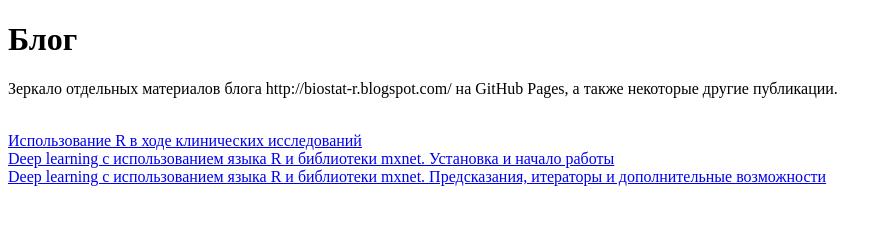
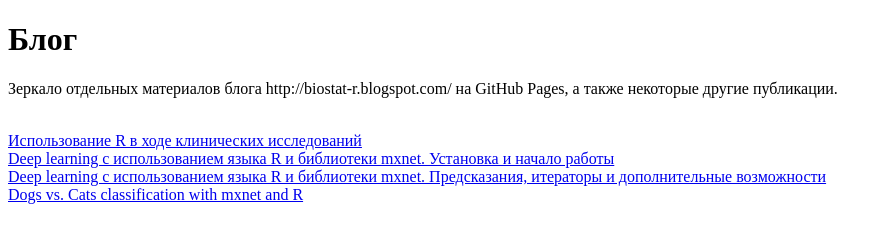
Before and after one commit to statist-bhfz/statist-bhfz.github.io, a plain HTML site: page index.html in a window 1280 px wide. Shown: the whole page, without its empty margins (0-892 px from the left). Drawn offline with Linux system fonts and the light colour scheme.

Commit message:
fix typo

```diff
--- a/index.html
+++ b/index.html
@@ -10,7 +10,7 @@
 <br>
 <a href = "mxnet_usage.html">Deep learning с использованием языка R и библиотеки mxnet. Предсказания, итераторы и дополнительные возможности</a>
 <br>
-<a href = "cats_dogs_finetune>Dogs vs. Cats classification with mxnet and R</a>
+<a href = "cats_dogs_finetune">Dogs vs. Cats classification with mxnet and R</a>
 <br>
 
 </body>
```
